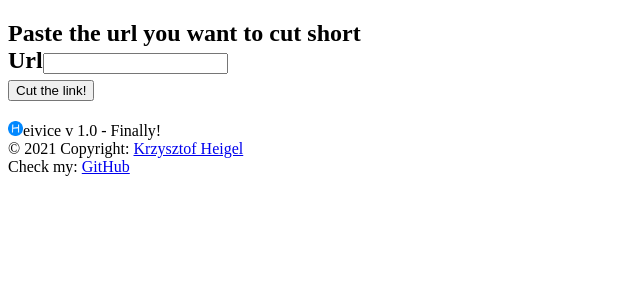
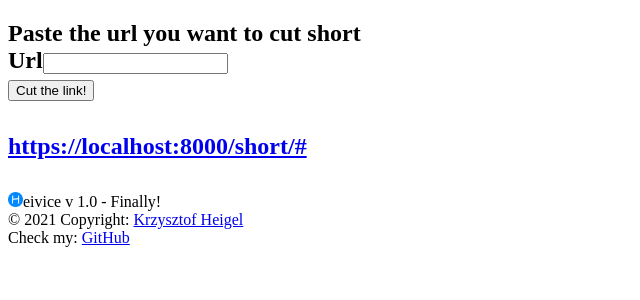
Before and after one commit to kfheigel/video_downloader, a Symfony app: template templates/url_shortener/index.html.twig in a window 1280 px wide. Shown: the part 135-435 px from the top of the page, without its empty margins (0-640 px from the left). Run offline with Twig, Linux system fonts and the light colour scheme; the template is opened without the code that fills it: most values are stand-ins (such as "Sample title", 1, 10 or a date in 2020); form fields are guessed from the names that the template uses; some libraries are stand-ins or nearby versions.

Commit message:
Finished url shortener service

```diff
--- a/src/Entity/UrlShortener.php
+++ b/src/Entity/UrlShortener.php
@@ -28,7 +28,7 @@ class UrlShortener
     private $url_short;
 
     /**
-     * @ORM\Column(type="string", length=255)
+     * @ORM\Column(type="string", length=1100)
      */
     private $url_long;
 
--- a/templates/downloader/index.html.twig
+++ b/templates/downloader/index.html.twig
@@ -75,7 +75,6 @@
                   {% endif %}
                 {% endif %}
               {% endfor %}
-              </div class="mb-5">
           </div>
         </div>
       </div>
--- a/templates/url_shortener/index.html.twig
+++ b/templates/url_shortener/index.html.twig
@@ -9,10 +9,14 @@
       <div class="container">
         <div class="row">
           <div class="col-xl-9 mx-auto">
-            <h2 class="mb-5">
+            <h2 class="mb-2">
               {% include('url_shortener/form.html.twig') %}
+              {% if url_short != "" %}
+                <div class="result-border mt-4">
+                  <a href='https://heivice.herokuapp.com/short/{{ url_short }}' target="_blank" class="mt-4"><h4 class="mb-0"> https://localhost:8000/short/{{ url_short }} </h4></a>
+                </div>
+              {% endif %}
             </h2>
-              </div class="mb-5">
           </div>
         </div>
       </div>
```
Also changed, not shown: src/Controller/UrlShortenerController.php (+29 -0 lines).
